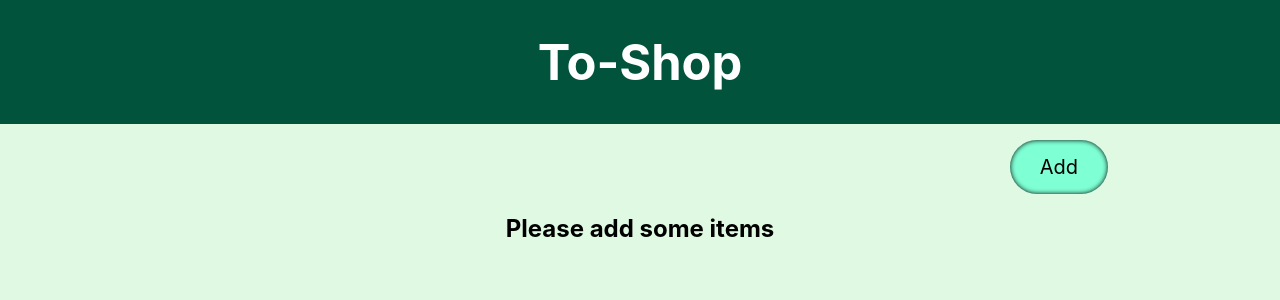
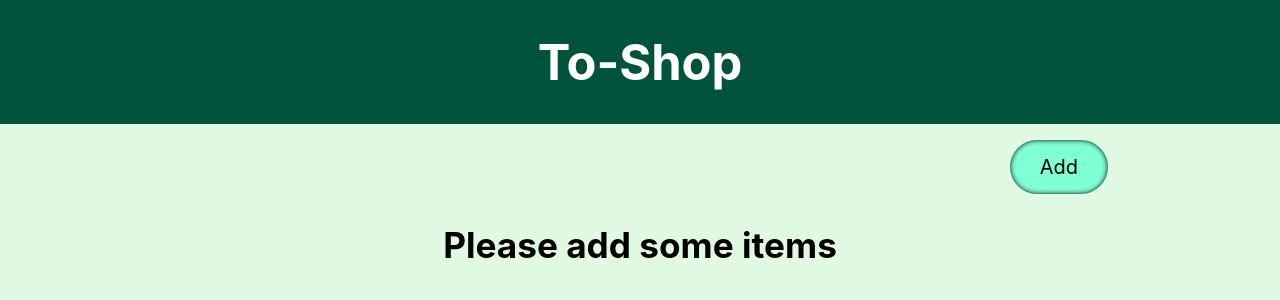
Before and after one commit to maha0134/mad9135-p1-react-crud, a React (Create React App) app: page /#/home in a window 1280 px wide. Shown: the top 300 px of the page. Built offline with nearby package versions, Linux system fonts and the light colour scheme.

Commit message:
items centered

```diff
--- a/src/components/ListItem/ListItem.js
+++ b/src/components/ListItem/ListItem.js
@@ -23,7 +23,7 @@ export default function ListItem({ item, index }) {
       fontSize: "1.5rem",
       padding: "1rem",
       margin: "auto",
-      maxWidth: "35rem",
+      maxWidth: "40rem",
       textAlign: "center",
       maxHeight: "25rem",
     },
--- a/src/components/ListView/listView.css
+++ b/src/components/ListView/listView.css
@@ -10,9 +10,7 @@
   flex-wrap: wrap;
   max-width: 100%;
 }
-.no-items {
-  font-size: 1.5rem;
-}
+
 .container {
   display: flex;
   flex-direction: column;
@@ -32,7 +30,8 @@
     margin-right: 2rem;
   }
   .unstyled-list {
-    justify-content: space-between;
+    justify-content: center;
+    gap: 2rem;
     flex-direction: row;
   }
   .unstyled-list li {
```
